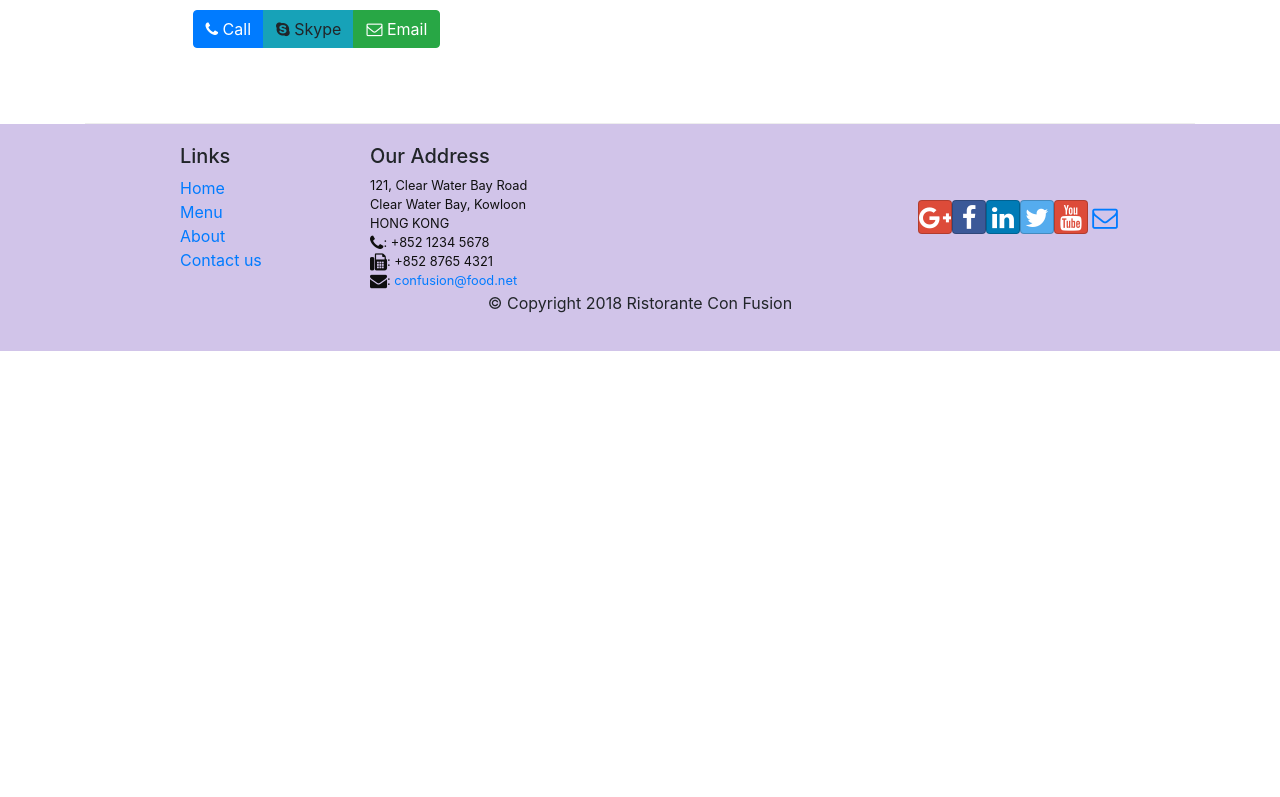
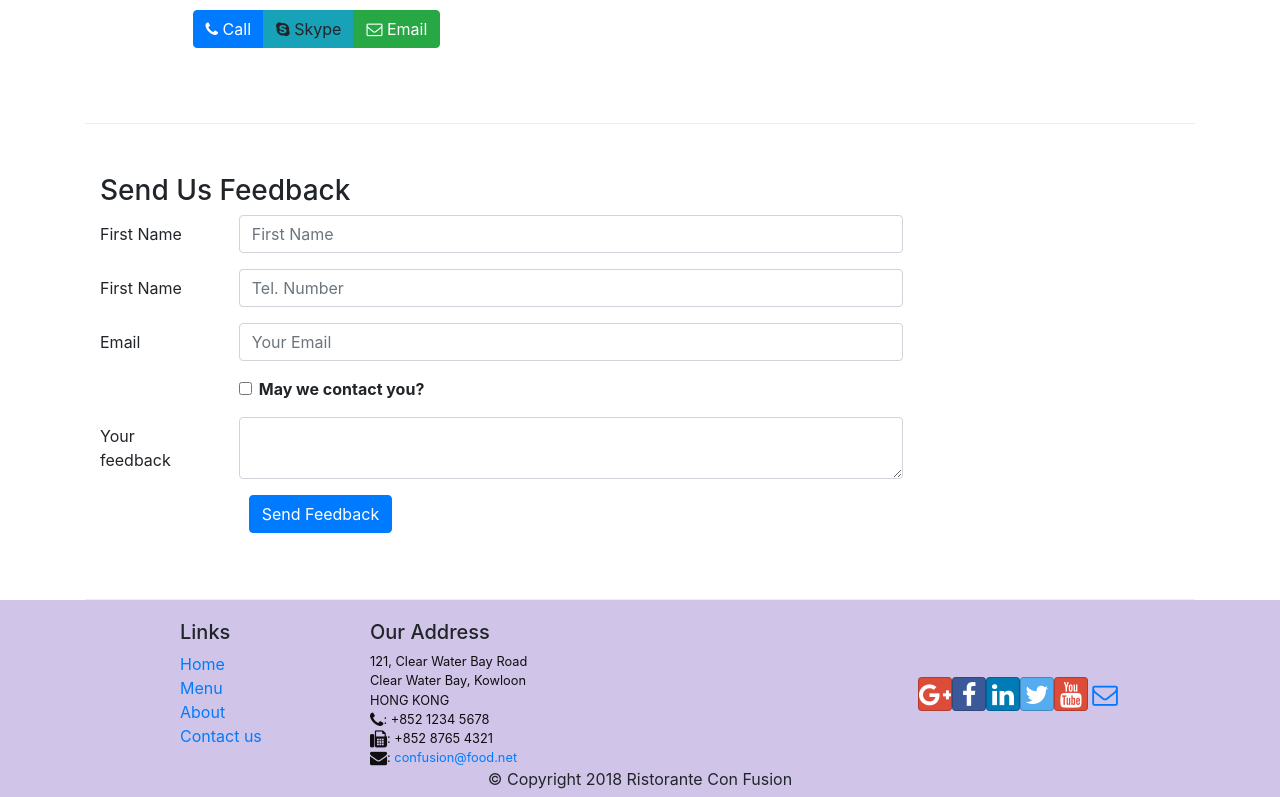
Before and after one commit to kmvbatista/confusion-reactJs, a React (Create React App) app: page /contactus in a window 1280 px wide. Shown: the part 658-1455 px from the top of the page. Before the commit the page ends 1009 px from the top, so only its background shows below. Built offline with nearby package versions, Linux system fonts and the light colour scheme.

Commit message:
controlled forms

```diff
--- a/src/components/AboutusComponent.js
+++ b/src/components/AboutusComponent.js
@@ -1,14 +1,22 @@
 import React from 'react';
-import { Breadcrumb, BreadcrumbItem, Card, CardBody, CardHeader, Media } from 'reactstrap';
+import { Breadcrumb, BreadcrumbItem, Card, CardBody, CardHeader, Media} from 'reactstrap';
 import { Link } from 'react-router-dom';
 
 function About(props) {
-
-    const leaders = props.leaders.map((leader) => {
-        return (
-            <p>Leader {leader.name}</p>
-        );
-    });
+    function RenderLeader({leader}) {
+    return  (
+        <Media className="mt-5" tag="li">
+            <Media left middle>
+                <Media object src={leader.image} alt={leader.name} />
+            </Media>
+            <Media body className="ml-5">
+            <Media heading>{leader.name}</Media>
+            <h6>{leader.designation}</h6>
+            <p>{leader.description}</p>
+            </Media>
+        </Media>
+    );
+    }
 
     return(
         <div className="container">
@@ -66,7 +74,7 @@ function About(props) {
                 </div>
                 <div className="col-12">
                     <Media list>
-                        {leaders}
+                        {props.leaders.map(leader => <RenderLeader leader={leader}></RenderLeader>)}
                     </Media>
                 </div>
             </div>
--- a/src/components/ContactComponent.js
+++ b/src/components/ContactComponent.js
@@ -1,8 +1,15 @@
-import React from 'react';
-import { Breadcrumb, BreadcrumbItem } from 'reactstrap';
+import React, {useState} from 'react';
+import { Breadcrumb, BreadcrumbItem, Form, FormGroup, Input, Col, Label, Button } from 'reactstrap';
 import { Link } from 'react-router-dom'
 
 export default function Contact() {
+
+    const [firstName, setFirstName] = useState('');
+    const [telNumber, setTelNumber] = useState('');
+    const [email, setEmail] = useState('');
+    const [isAgreeChecked, setIsAgreeChecked] = useState(false);
+    const [message, setMessage] = useState("");
+
   return (
     <div className="container">
             <div className="row">
@@ -39,6 +46,88 @@ export default function Contact() {
                     </div>
                 </div>
             </div>
+            <div className="row row-content">
+                <div className="col-12">
+                    <h3>Send Us Feedback</h3>
+                </div>
+                <div className="col-12 col-md-9">
+                    <Form>
+                        <FormGroup  row>
+                            <Label for="firstname" md={2}>First Name</Label>
+                            <Col md={10}>
+                                <Input
+                                    type="text"
+                                    id="firstname"
+                                    placeholder="First Name"
+                                    value={firstName}
+                                    onChange={setFirstName}
+                                >
+                                </Input>
+                            </Col>
+                        </FormGroup>
+                        <FormGroup  row>
+                            <Label for="telnum" md={2}>First Name</Label>
+                            <Col md={10}>
+                                <Input
+                                    type="tel"
+                                    id="telnum"
+                                    placeholder="Tel. Number"
+                                    value={telNumber}
+                                    onChange={setTelNumber}
+                                >
+                                </Input>
+                            </Col>
+                        </FormGroup>
+                        <FormGroup  row>
+                            <Label for="telnum" md={2}>Email</Label>
+                            <Col md={10}>
+                                <Input
+                                    type="email"
+                                    id="email"
+                                    placeholder="Your Email"
+                                    value={email}
+                                    onChange={setEmail}
+                                >
+                                </Input>
+                            </Col>
+                        </FormGroup>
+                        <FormGroup  row>
+                            <Col md={{size:6, offset: 2}}>
+                                <FormGroup check>
+                                    <Label check>
+                                        <Input
+                                            type="checkbox"
+                                            nam="agree"
+                                            checked={isAgreeChecked}
+                                            onChange={() => setIsAgreeChecked(!isAgreeChecked)}
+                                        />
+                                        <strong>May we contact you?</strong>
+                                    </Label>
+                                </FormGroup>
+                            </Col>
+                        </FormGroup>
+                        <FormGroup row>
+                            <Label for="message" md="2">Your feedback</Label>
+                            <Col md={10}>
+                                <Input
+                                    type="textarea"
+                                    id="message"
+                                    name="message"
+                                    value={message}
+                                    onChange={setMessage}
+                                ></Input>
+                            </Col>
+                        </FormGroup>
+                        <FormGroup>
+                            <Col md={{size:10, offset: 2}}>
+                                <Button type="submit" color="primary">
+                                    Send Feedback
+                                </Button>
+                            </Col>
+                        </FormGroup>
+                    </Form>
+                </div>
+            </div>
         </div>
   );
 }
--- a/src/components/HomeComponent.js
+++ b/src/components/HomeComponent.js
@@ -31,7 +31,6 @@ export default function Home(props) {
         <div className="col-12 col-md m-1">
           <RenderCard item={props.promotion}></RenderCard>
         </div>
-
       </div>
     </div>
   );
--- a/src/components/MainComponent.js
+++ b/src/components/MainComponent.js
@@ -1,5 +1,6 @@
 import React, {useState} from 'react';
 import Menu from './MenuComponent';
+import About from './AboutusComponent'
 import { Switch, Route } from 'react-router-dom'
 import Home from './HomeComponent';
 import Contact from './ContactComponent';
@@ -41,6 +42,7 @@ export default function MainComponent() {
           <Route exact path="/menu" component={() =>  <Menu Dishes={DISHES}></Menu>}></Route>
           <Route path="/menu/:dishid" component={DishWithId}></Route>
           <Route path="/contactus" component={Contact}></Route>
+          <Route path="/aboutus" component={() => <About leaders={LEADERS}></About>}></Route>
         </Switch>
     </div>
   );
```
